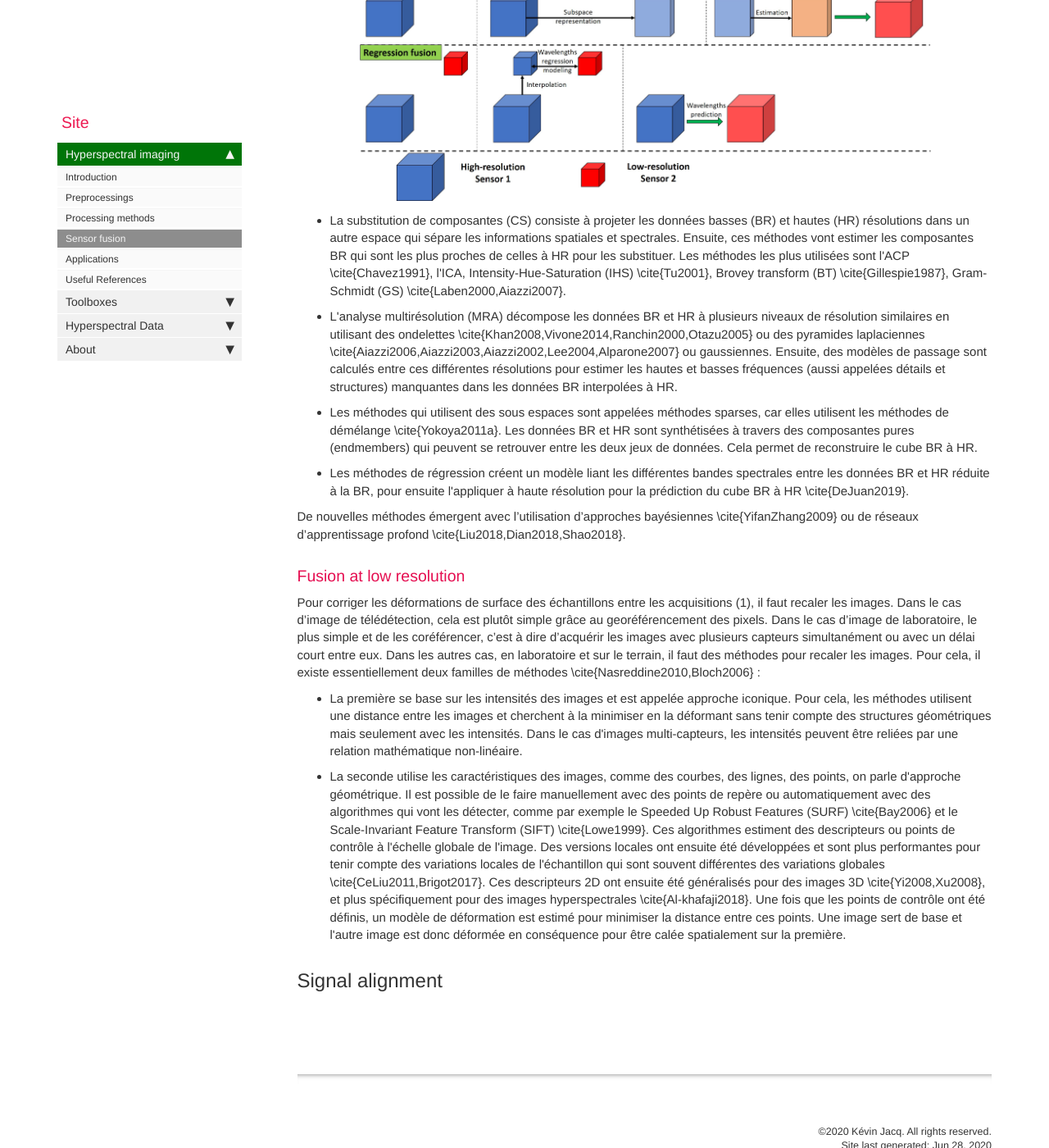
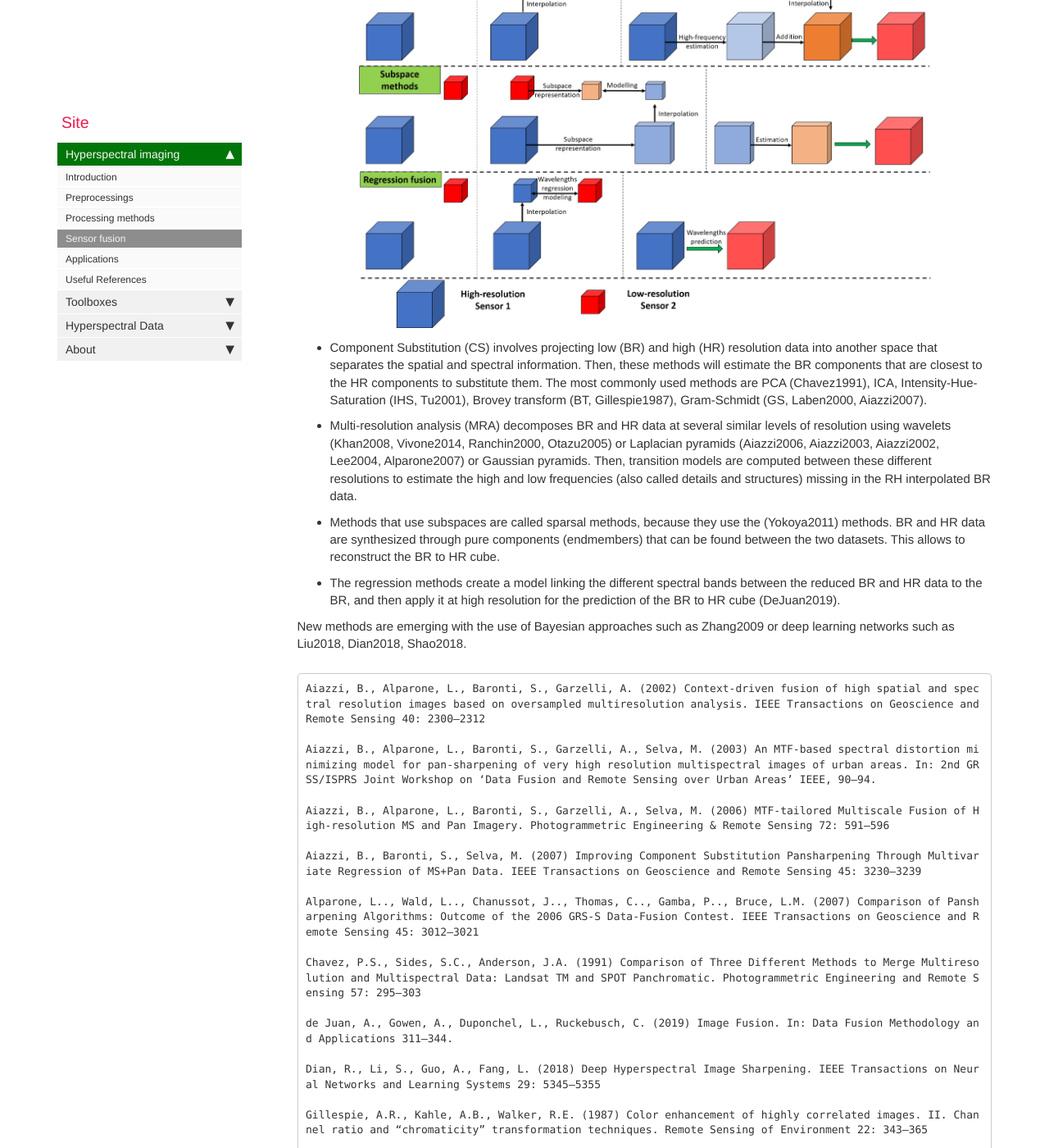
Before and after one commit to JacqKevin/JacqKevin.github.io, a Jekyll site: the page built from pages/Hyperspectral/Fusion.md, in a window 1280 px wide and 1400 px high, scrolled down 2762 px. Shown: the whole window at 82% size. Built offline with Jekyll 4.4.1, drawn with Linux system fonts in a browser that asks for light colours; comment, search, counter and statistics services are not loaded; some of the changed text lies outside the part shown.

Commit message:
Update Fusion.md

````diff
--- a/pages/Hyperspectral/Fusion.md
+++ b/pages/Hyperspectral/Fusion.md
@@ -5,54 +5,134 @@ permalink: Fusion_HSI.html
 sidebar: home_sidebar
 ---
 
-Comme on a pu le voir, chaque domaine spectral apporte des informations bio-physico-chimiques qui lui sont propres et qui peuvent se retrouver dans d'autres. C'est pourquoi combiner différents jeux de données de plusieurs domaines spectraux est intéressant pour améliorer la caractérisation des échantillons. En fonction du type de capteur, les méthodes employées sont différentes, c'est pourquoi cette section est divisée en deux parties qui traitent de la fusion d'image (2D) et de signaux (1D).
+As we have seen, each spectral domain brings its own biophysical-chemical information that can be found in others. This is why combining different data sets from several spectral domains is of interest to improve the characterization of samples. Depending on the type of sensor, the methods used are different, which is why this section is divided into two parts dealing with image (2D) and signal (1D) fusion.
 
 <center>
 {% include image.html file="Fusion_Methods.jpg" %}
 </center>
 
-Les méthodes de fusion d'image doivent pallier deux principales difficultés, (1) la modification de la surface des échantillons entre les acquisitions et (2) la non-homogénéité des résolutions. Ce sont des questions qui sont principalement étudiées dans les domaines de la télédétection (étude des terrains) et du médical (diagnostic plus complet d'un patient) pour agglomérer des données multicapteurs. Le domaine de la chimie analytique commence aussi à s'y intéresser en s'inspirant des méthodes développées dans ces deux domaines \cite{DeJuan2019, DeJuan2018}.
+Image fusion methods must overcome two main difficulties, (1) the modification of the sample surface area between acquisitions and (2) the non-homogeneity of the resolutions. These are issues that are mainly studied in the fields of remote sensing (field studies) and medical (more complete diagnosis of a patient) to agglomerate multisensor data. The field of analytical chemistry is also beginning to take an interest in this area, drawing on the methods developed in these two fields.
+
+```markdown
+de Juan, A. (2018) Hyperspectral image analysis. When space meets Chemistry. Journal of Chemometrics 32: 1–13
+
+de Juan, A., Gowen, A., Duponchel, L., Ruckebusch, C. (2019) Image Fusion. In: Data Fusion Methodology and Applications 311–344.
+```
 
 ## Image fusion
 
 ### Fusion at high resolution
 
-L'homogénéisation des résolutions (2) peut être effectuée à plusieurs niveaux. Soit à la plus basse des résolutions, ce qui est effectué lors de l'étape de recalage (1), on peut parler de fusion à basse résolution, qui correspond à une combinaison des jeux de données. Soit on utilise des approches de fusion avancées pour une fusion à haute résolution. Ces méthodes peuvent être regroupées en trois familles suivant le type d'information fusionnée \cite{Dasarathy1997,Martin2005,Ghassemian2016}. Elles peuvent être représentées par la figure \ref{fig:fus}.
+The homogenization of the resolutions (2) can be carried out at several levels. Either at the lowest of the resolutions, which is done in the registration step (1), we can speak of low resolution merging, which corresponds to a combination of the data sets. Or advanced fusion approaches are used for high-resolution fusion. These methods can be grouped into three families according to the type of information merged.
 
 <center>
 {% include image.html file="Fus.jpg" %}
 </center>
 
+```markdown
+Dasarathy, B.V. (1997) Sensor fusion potential exploitation-innovative architectures and illustrative applications. Proceedings of the IEEE 85: 24–38
+
+Ghassemian, H. (2016) A review of remote sensing image fusion methods. Information Fusion 32: 75–89
+
+Martin, A. (2005) La fusion d’informations. Cours ENSIETA
+```
+
 <ul>
-<li> La fusion de bas niveau ou au niveau pixel consiste à fusionner les informations brutes après l'acquisition, ainsi toutes les informations sont retenues. Ensuite, le capteur composite est prétraité avant la création d'un modèle prédictif quantitatif ou qualitatif. </li>
-<li>  La fusion de niveau moyen ou au niveau des attributs représente la fusion des données initiales réduites, comme par exemple avec une ACP, ou des méthodes de démélange, ou de segmentation. Ceci permet de garder des informations globales sur l'échantillon, et d'enlever le bruit, ainsi que potentiellement des informations locales si des vérifications ne sont pas effectuées. Enfin, un modèle quantitatif ou qualitatif est créé.  </li>
-<li>  La fusion de haut niveau ou au niveau décision consiste en la fusion de données extraites des données initiales, comme par exemple avec les méthodes d'apprentissage automatique ou de régression. Chaque capteur est donc prétraité, puis un modèle quantitatif ou qualitatif est créé pour estimer des cartes d'abondance ou de classification qui sont ensuite fusionnées. Dans le cas, de l'étude d'une unique propriété, il faut s'assurer que des informations discriminantes soient disponibles dans chacun des capteurs.  </li>
+<li> Low-level or pixel-level fusion consists of merging the raw information after the acquisition, so all information is retained. Then, the composite sensor is pre-processed before creating a quantitative or qualitative predictive model. </li>
+<li>  Mid-level or attribute-level merging represents the merging of reduced initial data, such as with a PCA, or de-mixing, or segmentation methods. This allows to keep global information about the sample, and to remove noise, as well as potentially local information if checks are not performed. Finally, a quantitative or qualitative model is created.  </li>
+<li>  High-level or decision-level merging is the merging of data extracted from the initial data, such as with machine learning or regression methods. Each sensor is therefore pre-processed, then a quantitative or qualitative model is created to estimate abundance or classification maps which are then merged. In the case of the study of a single property, it must be ensured that discriminating information is available in each of the sensors.  </li>
 </ul>
 
-Dans le cas des données spectroscopiques, comme on a pu le voir les gammes spectrales ne portent pas toujours des informations similaires. C'est pourquoi la fusion de haut niveau est intéressante pour la fusion de cartes de classification de variables différentes et complémentaires. Comme par exemple pour estimer la minéralogie d'un échantillon sédimentaire qui sont caractérisables avec différentes gammes spectrales qui portent des informations majoritaires. Mais dans le cas d'une même variable entre différents capteurs, cela a peu d'intérêt si certains de ces capteurs portent des informations minoritaires qui ne peuvent permettre une modélisation correcte.
+In the case of spectroscopic data, as we have seen, spectral ranges do not always carry similar information. This is why high level fusion is interesting for the fusion of classification maps of different and complementary variables. As for example to estimate the mineralogy of a sedimentary sample that are characterizable with different spectral ranges that carry majority information. But in the case of the same variable between different sensors, it is of little interest if some of these sensors carry minority information that cannot allow a correct modeling.
 
-Il se peut tout de même que des informations minoritaires sur une variable d'intérêt soient contenues dans certaines gammes spectrales, et que leur fusion avec une gamme spectrale portant des informations plus nombreuses, soit bénéfique pour augmenter les performances de modélisation. C'est pourquoi les méthodes de fusion au niveau pixel sont intéressantes et seront mieux détaillées par la suite \cite{Yokoya2017,Li2017,Loncan2015,Vivone2015}. En effet, celles-ci peuvent être regroupées dans quatre familles que l'on peut schématiser avec la figure \ref{fig:recap}. Les deux premières familles ont été créées pour la fusion de données multispectrales avec une image panchromatique (similaire à une image en niveau de gris), c'est pourquoi ces méthodes sont appelées pansharpening. Elles ont ensuite été modifiées pour la fusion de données multi- et hyper-spectrales, on parle d'hypersharpening.
+However, it is possible that minority information on a variable of interest may be contained in certain spectral ranges, and that merging it with a spectral range carrying more information may be beneficial to increase modeling performance. For this reason, pixel-level fusion methods are of interest and will be discussed in more detail later (Yokoya2017, Li2017, Loncan2015, Vivone2015). Indeed, these can be grouped in four families. The first two families were created for merging multispectral data with a panchromatic image (similar to a grayscale image), which is why these methods are called pansharpening. They were then modified for merging multi- and hyper-spectral data, which is called hypersharpening.
 
 <center>
 {% include image.html file="recap.jpg" %}
 </center>
 
 <ul>
-<li> La substitution de composantes (CS) consiste à projeter les données basses (BR) et hautes (HR) résolutions dans un autre espace qui sépare les informations spatiales et spectrales.  Ensuite, ces méthodes vont estimer les composantes BR qui sont les plus proches de celles à HR pour les substituer. Les méthodes les plus utilisées sont l'ACP \cite{Chavez1991}, l'ICA, Intensity-Hue-Saturation (IHS) \cite{Tu2001}, Brovey transform (BT) \cite{Gillespie1987}, Gram-Schmidt (GS) \cite{Laben2000,Aiazzi2007}. </li>
-<li>  L'analyse multirésolution (MRA) décompose les données BR et HR à plusieurs niveaux de résolution similaires en utilisant des ondelettes \cite{Khan2008,Vivone2014,Ranchin2000,Otazu2005} ou des pyramides laplaciennes \cite{Aiazzi2006,Aiazzi2003,Aiazzi2002,Lee2004,Alparone2007} ou gaussiennes. Ensuite, des modèles de passage sont calculés entre ces différentes résolutions pour estimer les hautes et basses fréquences (aussi appelées détails et structures) manquantes dans les données BR interpolées à HR.  </li>
-<li>  Les méthodes qui utilisent des sous espaces sont appelées méthodes sparses, car elles utilisent les méthodes de démélange \cite{Yokoya2011a}. Les données BR et HR sont synthétisées à travers des composantes pures (endmembers) qui peuvent se retrouver entre les deux jeux de données. Cela permet de reconstruire le cube BR à HR.  </li>
-<li>  Les méthodes de régression créent un modèle liant les différentes bandes spectrales entre les données BR et HR réduite à la BR, pour ensuite l'appliquer à haute résolution pour la prédiction du cube BR à HR \cite{DeJuan2019}. </li>
+<li> Component Substitution (CS) involves projecting low (BR) and high (HR) resolution data into another space that separates the spatial and spectral information. Then, these methods will estimate the BR components that are closest to the HR components to substitute them. The most commonly used methods are PCA (Chavez1991), ICA, Intensity-Hue-Saturation (IHS, Tu2001), Brovey transform (BT, Gillespie1987), Gram-Schmidt (GS, Laben2000, Aiazzi2007). </li>
+<li>  Multi-resolution analysis (MRA) decomposes BR and HR data at several similar levels of resolution using wavelets (Khan2008, Vivone2014, Ranchin2000, Otazu2005) or Laplacian pyramids (Aiazzi2006, Aiazzi2003, Aiazzi2002, Lee2004, Alparone2007) or Gaussian pyramids. Then, transition models are computed between these different resolutions to estimate the high and low frequencies (also called details and structures) missing in the RH interpolated BR data.  </li>
+<li>  Methods that use subspaces are called sparsal methods, because they use the (Yokoya2011) methods. BR and HR data are synthesized through pure components (endmembers) that can be found between the two datasets. This allows to reconstruct the BR to HR cube.</li>
+<li>  The regression methods create a model linking the different spectral bands between the reduced BR and HR data to the BR, and then apply it at high resolution for the prediction of the BR to HR cube (DeJuan2019).  </li>
 </ul>
 
-De nouvelles méthodes émergent avec l'utilisation d'approches bayésiennes \cite{YifanZhang2009} ou de réseaux d'apprentissage profond \cite{Liu2018,Dian2018,Shao2018}.
+New methods are emerging with the use of Bayesian approaches such as Zhang2009 or deep learning networks such as Liu2018, Dian2018, Shao2018.
+
+```markdown
+Aiazzi, B., Alparone, L., Baronti, S., Garzelli, A. (2002) Context-driven fusion of high spatial and spectral resolution images based on oversampled multiresolution analysis. IEEE Transactions on Geoscience and Remote Sensing 40: 2300–2312
+
+Aiazzi, B., Alparone, L., Baronti, S., Garzelli, A., Selva, M. (2003) An MTF-based spectral distortion minimizing model for pan-sharpening of very high resolution multispectral images of urban areas. In: 2nd GRSS/ISPRS Joint Workshop on ‘Data Fusion and Remote Sensing over Urban Areas’ IEEE, 90–94.
+
+Aiazzi, B., Alparone, L., Baronti, S., Garzelli, A., Selva, M. (2006) MTF-tailored Multiscale Fusion of High-resolution MS and Pan Imagery. Photogrammetric Engineering & Remote Sensing 72: 591–596
+
+Aiazzi, B., Baronti, S., Selva, M. (2007) Improving Component Substitution Pansharpening Through Multivariate Regression of MS+Pan Data. IEEE Transactions on Geoscience and Remote Sensing 45: 3230–3239
+
+Alparone, L.., Wald, L.., Chanussot, J.., Thomas, C.., Gamba, P.., Bruce, L.M. (2007) Comparison of Pansharpening Algorithms: Outcome of the 2006 GRS-S Data-Fusion Contest. IEEE Transactions on Geoscience and Remote Sensing 45: 3012–3021
+
+Chavez, P.S., Sides, S.C., Anderson, J.A. (1991) Comparison of Three Different Methods to Merge Multiresolution and Multispectral Data: Landsat TM and SPOT Panchromatic. Photogrammetric Engineering and Remote Sensing 57: 295–303
+
+de Juan, A., Gowen, A., Duponchel, L., Ruckebusch, C. (2019) Image Fusion. In: Data Fusion Methodology and Applications 311–344.
+
+Dian, R., Li, S., Guo, A., Fang, L. (2018) Deep Hyperspectral Image Sharpening. IEEE Transactions on Neural Networks and Learning Systems 29: 5345–5355
+
+Gillespie, A.R., Kahle, A.B., Walker, R.E. (1987) Color enhancement of highly correlated images. II. Channel ratio and “chromaticity” transformation techniques. Remote Sensing of Environment 22: 343–365
+
+Khan, M.M., Chanussot, J., Condat, L., Montanvert, A. (2008) Indusion: Fusion of Multispectral and Panchromatic Images Using the Induction Scaling Technique. IEEE Geoscience and Remote Sensing Letters 5: 98–102
+
+Laben, C.A., Brower, B. V. (2000) Process for enhancing the spatial resolution of multispectral imagery using pan-sharpening. U.S. Patent 6,011,875
+
+Lee, C.K., Ko, E.J., Kim, K.W., Kim, Y.J. (2004) Partial Least Square Regression Method for the Detection of Polycyclic Aromatic Hydrocarbons in the Soil Environment Using Laser-Induced Fluorescence Spectroscopy. Water, Air, & Soil Pollution 158: 261–275
+
+Li, S., Kang, X., Fang, L., Hu, J., Yin, H. (2017) Pixel-level image fusion: A survey of the state of the art. Information Fusion 33: 100–112
+
+Liu, Y., Chen, X., Wang, Z., Wang, Z.J., Ward, R.K., Wang, X. (2018) Deep learning for pixel-level image fusion: Recent advances and future prospects. Information Fusion 42: 158–173
+
+Loncan, L., de Almeida, L.B., et al. (2015) Hyperspectral Pansharpening: A Review. IEEE Geoscience and Remote Sensing Magazine 3: 27–46
+
+Otazu, X., Gonzalez-Audicana, M., Fors, O., Nunez, J. (2005) Introduction of sensor spectral response into image fusion methods. Application to wavelet-based methods. IEEE Transactions on Geoscience and Remote Sensing 43: 2376–2385
+
+Ranchin, T., Wald, L. (2000) Fusion of high spatial and spectral resolution images: the ARSIS concept and its implementation. Photogrammetric Engineering and Remote Sensing 66: 49–61
+
+Shao, Z., Cai, J. (2018) Remote Sensing Image Fusion with Deep Convolutional Neural Network. IEEE Journal of Selected Topics in Applied Earth Observations and Remote Sensing 11: 1656–1669
+
+Tu, T.-M., Su, S.-C., Shyu, H.-C., Huang, P.S. (2001) A new look at IHS-like image fusion methods. Information Fusion 2: 177–186
+
+Vivone, G., Restaino, R., Dalla Mura, M., Licciardi, G., Chanussot, J. (2014) Contrast and Error-Based Fusion Schemes for Multispectral Image Pansharpening. IEEE Geoscience and Remote Sensing Letters 11: 930–934
+
+Vivone, G., Alparone, L., et al. (2015) A Critical Comparison Among Pansharpening Algorithms. IEEE Transactions on Geoscience and Remote Sensing 53: 2565–2586
+
+Yokoya, N., Yairi, T., Iwasaki, A. (2011) Coupled non-negative matrix factorization (CNMF) for hyperspectral and multispectral data fusion: Application to pasture classification. In: 2011 IEEE International Geoscience and Remote Sensing Symposium IEEE, 1779–1782.
+
+Yokoya, N., Grohnfeldt, C., Chanussot, J. (2017) Hyperspectral and Multispectral Data Fusion: A comparative review of the recent literature. IEEE Geoscience and Remote Sensing Magazine 5: 29–56
+
+Zhang, Y., De Backer, S., Scheunders, P. (2009) Noise-Resistant Wavelet-Based Bayesian Fusion of Multispectral and Hyperspectral Images. IEEE Transactions on Geoscience and Remote Sensing 47: 3834–3843
+```
 
 ### Fusion at low resolution
 
-Pour corriger les déformations de surface des échantillons entre les acquisitions (1), il faut recaler les images. Dans le cas d'image de télédétection, cela est plutôt simple grâce au georéférencement des pixels. Dans le cas d'image de laboratoire, le plus simple et de les coréférencer, c'est à dire d'acquérir les images avec plusieurs capteurs simultanément ou avec un délai court entre eux. Dans les autres cas, en laboratoire et sur le terrain, il faut des méthodes pour recaler les images. Pour cela, il existe essentiellement deux familles de méthodes \cite{Nasreddine2010,Bloch2006} :
+To correct surface distortions of the samples between acquisitions (1), the images must be resized. In the case of remote sensing images, this is quite simple thanks to the georeferencing of the pixels. In the case of laboratory images, the simplest way is to co-reference them, i.e. to acquire the images with several sensors simultaneously or with a short delay between them. In other cases, in the laboratory and in the field, methods are needed to registered the images. For this, there are essentially two families of methods (Nasreddine2010, Malandain2006):
 
 <ul>
-<li> La première se base sur les intensités des images et est appelée approche iconique. Pour cela, les méthodes utilisent une distance entre les images et cherchent à la minimiser en la déformant sans tenir compte des structures géométriques mais seulement avec les intensités. Dans le cas d'images multi-capteurs, les intensités peuvent être reliées par une relation mathématique non-linéaire. </li>
-<li> La seconde utilise les caractéristiques des images, comme des courbes, des lignes, des points, on parle d'approche géométrique. Il est possible de le faire manuellement avec des points de repère ou automatiquement avec des algorithmes qui vont les détecter, comme par exemple le Speeded Up Robust Features (SURF) \cite{Bay2006} et le Scale-Invariant Feature Transform (SIFT) \cite{Lowe1999}. Ces algorithmes estiment des descripteurs ou points de contrôle à l'échelle globale de l'image. Des versions locales ont ensuite été développées et sont plus performantes pour tenir compte des variations locales de l'échantillon qui sont souvent différentes des variations globales \cite{CeLiu2011,Brigot2017}. Ces descripteurs 2D ont ensuite été généralisés pour des images 3D \cite{Yi2008,Xu2008}, et plus spécifiquement pour des images hyperspectrales \cite{Al-khafaji2018}. Une fois que les points de contrôle ont été définis, un modèle de déformation est estimé pour minimiser la distance entre ces points. Une image sert de base et l'autre image est donc déformée en conséquence pour être calée spatialement sur la première. </li>
+<li> he first is based on the intensities of the images and is called the iconic approach. For this, the methods use a distance between the images and seek to minimize it by distorting it without taking into account the geometric structures but only with the intensities. In the case of multi-sensor images, the intensities can be linked by a non-linear mathematical relationship. </li>
+<li> The second one uses the characteristics of the images, such as curves, lines, points, we talk about a geometric approach. It is possible to do it manually with reference points or automatically with algorithms that will detect them, such as the Speeded Up Robust Features (SURF, Bay2006) and the Scale-Invariant Feature Transform (SIFT, Lowe1999). These algorithms estimate descriptors or control points at the global image scale. Local versions have then been developed and are more powerful to take into account local variations in the sample which are often different from the global variations (Liu2011, Brigot2017). These 2D descriptors were then generalized for 3D images, and more specifically for hyperspectral images. Once the control points have been defined, a deformation model is estimated to minimize the distance between these points. One image is used as a base and the other image is then deformed accordingly to be spatially aligned with the first one. </li>
 </ul>
 
+```markdown
+Bay, H., Tuytelaars, T., Van Gool, L. (2006) SURF: Speeded Up Robust Features. In: 9th European Conference on Computer Vision Graz, Autriche, Springer, Berlin, Heidelberg, 404–417.
+
+Brigot, G. (2017) Prédire La Structure Des Forêts à Partir d’images PolInSAR Par Apprentissage de Descripteurs LIDAR.
+
+Liu, C., Yuen, J., Torralba, A. (2011) SIFT Flow: Dense Correspondence across Scenes and Its Applications. IEEE Transactions on Pattern Analysis and Machine Intelligence 33: 978–994
+
+Lowe, D.G. (1999) Object recognition from local scale-invariant features. In: Proceedings of the Seventh IEEE International Conference on Computer Vision IEEE, 1150–1157 vol.2.
+
+Malandain, G. (2006) Les Mesures de Similarité Pour Le Recalage Des Images Médicales. Universite de Nice Sophia-Antipolis.
+
+Nasreddine, K. (2010) Recalage de Signaux et Reconnaissance de Formes : Application à l’analyse Des Otolithes de Poissons. Université de Bretagne occidentale - Brest.
+```
+
 ## Signal alignment
+
+Description soon
````
